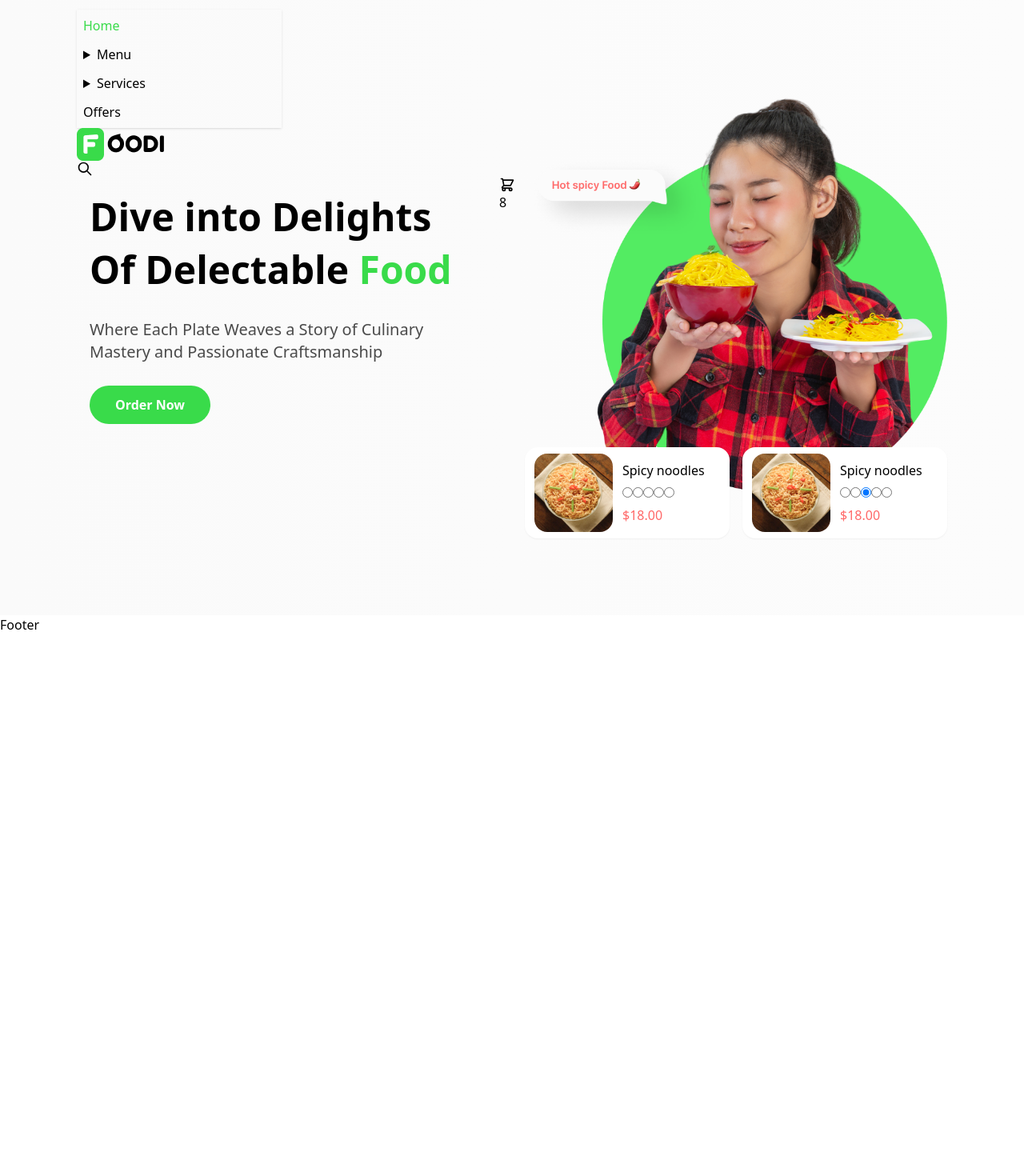
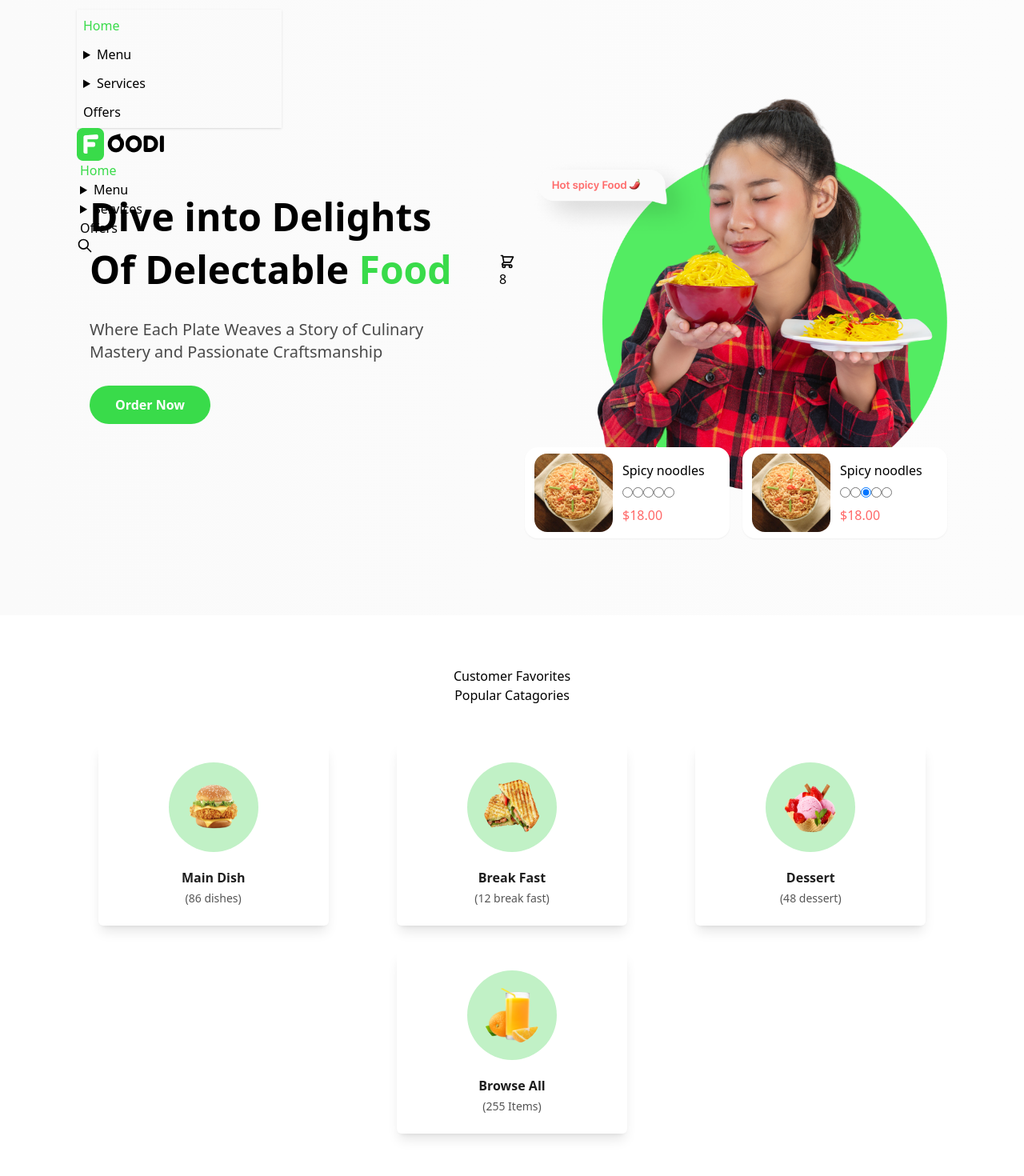
Before and after one commit to Binsal/foodi_frontend, a React (Vite) app in the folder foodi-client/: page / in a window 1280 px wide. Shown: the top 1470 px of the page at 80% size. Before the commit the page ends 800 px from the top, so only its background shows below. Built offline with nearby package versions, Linux system fonts and the light colour scheme.

Commit message:
added categories

```diff
--- a/foodi-client/src/components/Navbar.jsx
+++ b/foodi-client/src/components/Navbar.jsx
@@ -1,9 +1,31 @@
-import React from 'react'
-import logo from "../../public/logo.png"
+import React, { useContext, useEffect, useState } from "react";
+import logo from "/logo.png";
+import { FaRegUser } from "react-icons/fa";
 
 const Navbar = () => {
+  const [isSticky, setSticky] = useState(false);
 
-const navItems = (
+  // const {user} = useContext(AuthContext);
+  // console.log(user)
+
+  useEffect(() => {
+    const handleScroll = () => {
+      const offset = window.scrollY;
+      if (offset > 0) {
+        setSticky(true);
+      } else {
+        setSticky(false);
+      }
+    };
+
+    window.addEventListener("scroll", handleScroll);
+
+    return () => {
+      window.removeEventListener("scroll", handleScroll);
+    };
+  }, []);
+
+  const navItems = (
     <>
       <li>
         <a className="text-green">Home</a>
@@ -50,7 +72,11 @@ const navItems = (
       className={`max-w-screen-2xl container mx-auto fixed top-0 left-0 right-0 transition-all duration-300 ease-in-out`}
     >
       <div
-        className="navbar xl:px-24"
+        className={`navbar xl:px-24 ${
+          isSticky
+            ? "shadow-md bg-base-100 transition-all duration-300 ease-in-out"
+            : ""
+        }`}
       >
         <div className="navbar-start">
           <div className="dropdown justify-between">
@@ -62,12 +88,12 @@ const navItems = (
                 viewBox="0 0 24 24"
                 stroke="currentColor"
               >
-                {/* <path
+                <path
                   strokeLinecap="round"
                   strokeLinejoin="round"
                   strokeWidth="2"
                   d="M4 6h16M4 12h8m-8 6h16"
-                /> */}
+                />
               </svg>
             </label>
             <ul
@@ -81,9 +107,9 @@ const navItems = (
             <img src={logo} alt="" />
           </a>
         </div>
-        {/* <div className="navbar-center hidden lg:flex">
+        <div className="navbar-center hidden lg:flex">
           <ul className="menu menu-horizontal px-1">{navItems}</ul>
-        </div> */}
+        </div>
         <div className="navbar-end ">
           <button className="btn btn-ghost btn-circle hidden lg:flex">
             <svg
@@ -123,6 +149,18 @@ const navItems = (
               <span className="badge badge-sm indicator-item">8</span>
             </div>
           </label>
+
+          {/* login btn */}
+         {/* {
+          user? <Profile user={user}/> :  <button
+          onClick={() => document.getElementById("my_modal_5").showModal()}
+          className="btn flex items-center gap-2 rounded-full px-6 bg-green text-white"
+        >
+          <FaRegUser /> Login
+        </button>
+         } */}
+
+          {/* <Modal/> */}
         </div>
       </div>
     </header>
--- /dev/null
+++ b/foodi-client/src/pages/home/Categories.jsx
@@ -0,0 +1,36 @@
+import React from 'react'
+
+const categoryItems = [
+    {id: 1, title: "Main Dish", despriction: "(86 dishes)", image: "/images/home/category/img1.png"},
+    {id: 2, title: "Break Fast", despriction: "(12 break fast)", image: "/images/home/category/img2.png"},
+    {id: 3, title: "Dessert", despriction: "(48 dessert)", image: "/images/home/category/img3.png"},
+    {id: 4, title: "Browse All", despriction: "(255 Items)", image: "/images/home/category/img4.png"}
+]
+
+const Catagories = () => {
+  return (
+    <div className='max-w-screen-2xl container mx-auto xl:px-24 px-4 py-16'>
+        <div className='text-center'>
+            <p className='subtitle'>Customer Favorites</p>
+            <h2 className='title'>Popular Catagories</h2>
+        </div>
+
+        {/* category cards */}
+        <div className='flex flex-col sm:flex-row flex-wrap gap-8 justify-around items-center mt-12 '>
+            {
+                categoryItems.map((item, i) => (
+                    <div key={i} className='shadow-lg rounded-md bg-white py-6 px-5 w-72 mx-auto text-center cursor-pointer hover:-translate-y-4 transition-all duration-300 z-10'>
+                        <div className='w-full mx-auto flex items-center justify-center'><img src={item.image} alt="" className='bg-[#C1F1C6] p-5 rounded-full w-28 h-28' /></div>
+                        <div className='mt-5 space-y-1'>
+                            <h5 className='text-[#1E1E1E] font-semibold'>{item.title}</h5>
+                            <p className='text-secondary text-sm'>{item.despriction}</p>
+                        </div>
+                    </div>
+                ))
+            }
+        </div>
+    </div>
+  )
+}
+
+export default Catagories
--- a/foodi-client/src/pages/home/Home.jsx
+++ b/foodi-client/src/pages/home/Home.jsx
@@ -1,9 +1,11 @@
 import React from "react";
 import Banner from "../../components/Banner"
+import Catagories from "./Categories";
 const Home = ()=>{
     return (
         <div>
            <Banner/>
+           <Catagories/>
         </div>
     )
 }
```
